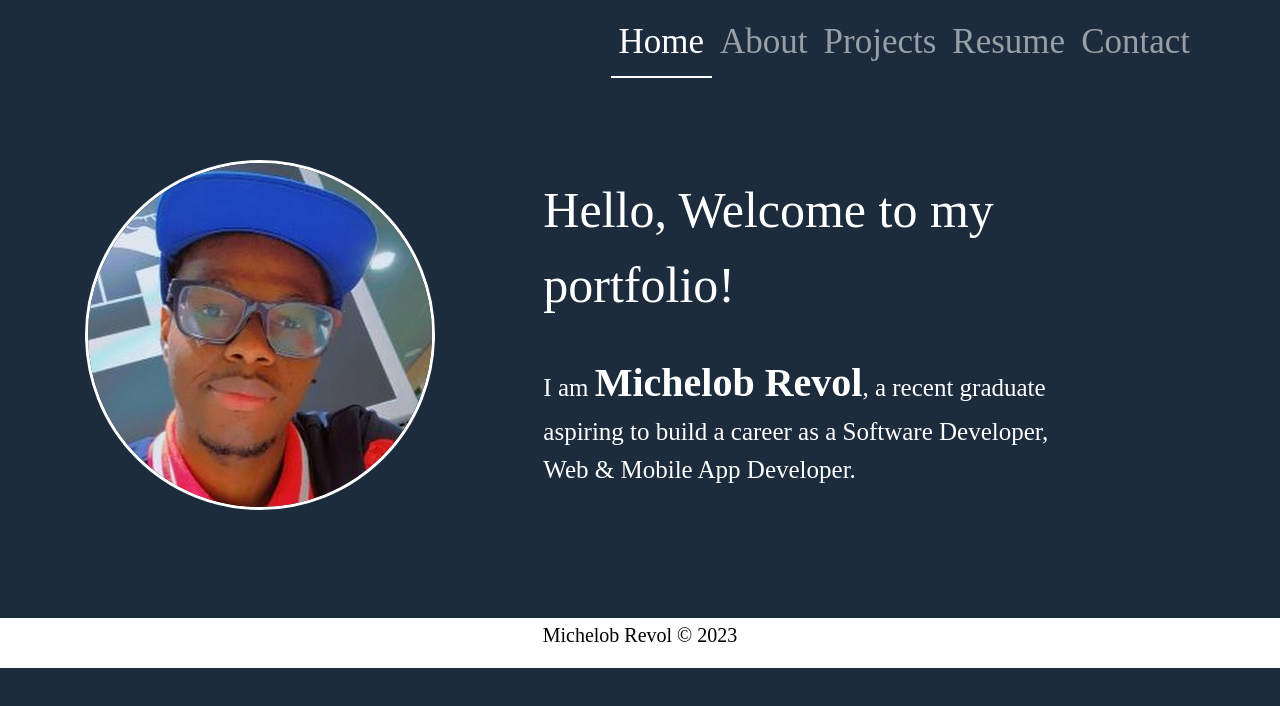
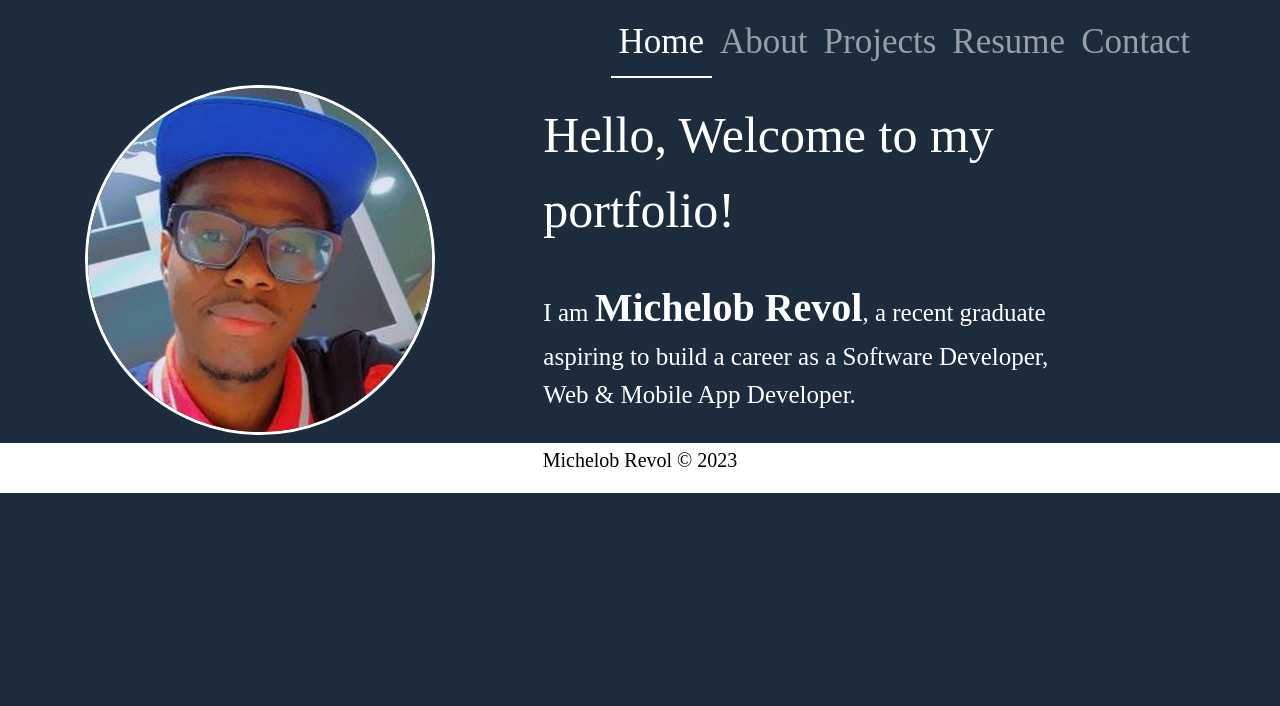
Before and after one commit to SizomanHuxley/mrevol-portfolio, a React (Create React App) app: page / in a window 1280 px wide. Shown: the top 706 px of the page. Built offline with nearby package versions, Linux system fonts and the light colour scheme.

Commit message:
Checking some thng

```diff
--- a/src/component/home.js
+++ b/src/component/home.js
@@ -1,18 +1,12 @@
 import React from "react";
-import { motion } from "framer-motion";
+
 import 'bootstrap/dist/css/bootstrap.min.css';
 import "./css.css";
 
 const Home = () => {
     return (
-        <motion.div
-            className="home"
-            initial={{ opacity: 0, x: "100%" }} // Initial animation properties
-            animate={{ opacity: 1, x: 0 }} // Animation properties for entering the screen
-            exit={{ opacity: 0, x: "100%" }} // Animation properties for exiting the screen
-            transition={{ duration: 3 }} // Transition duration in seconds
-        >
-            {/* Row containing image and introduction */}
+
+
             <div className="row align-items-center">
                 {/* Column for the image */}
                 <div className="col-md-5 text-center">
@@ -34,7 +28,7 @@ const Home = () => {
                     </div>
                 </div>
             </div>
-        </motion.div>
+
     );
 }
 
```
